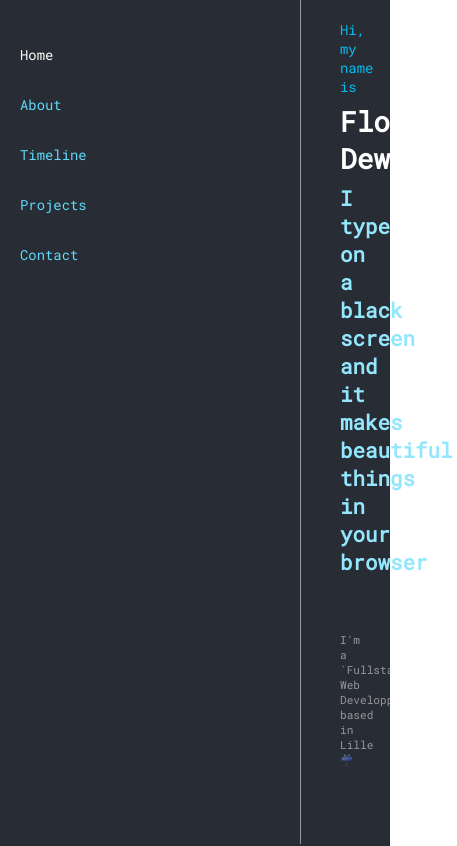
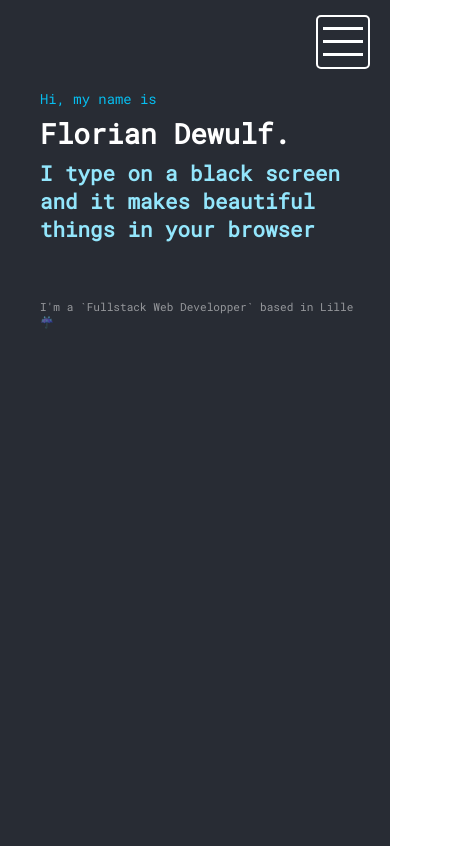
Before and after one commit to Mystilund/resume, a React app: page / in a window 390 px wide. Shown: the top 846 px of the page, 457 px wide, since content can reach past the window. Built offline with nearby package versions, Linux system fonts and the light colour scheme.

Commit message:
Add responsive style

```diff
--- a/src/assets/scss/App.scss
+++ b/src/assets/scss/App.scss
@@ -14,7 +14,7 @@
   }
 
   .page-content {
-    width: calc(100% - 300px);
+    width: $desktopCalc;
 
     .page-container {
       padding: 20px;
@@ -25,3 +25,19 @@
     min-height: 100vh;
   }
 }
+
+@media screen and (max-width: $tabletBreakpoint) {
+  .app .page-content {
+    width: $tabletCalc;
+  }
+}
+
+@media screen and (max-width: $mobileBreakpoint) {
+  .app {
+    display: block;
+
+    .page-content {
+      width: 100%;
+    }
+  }
+}
--- a/src/assets/scss/Navbar.scss
+++ b/src/assets/scss/Navbar.scss
@@ -1,5 +1,5 @@
 .navbar {
-  width: 300px;
+  width: $desktopSize;
   box-sizing: border-box;
 
   ul {
@@ -7,7 +7,7 @@
     top: 0;
     bottom: 0;
     left: 0;
-    width: 300px;
+    width: $desktopSize;
     padding: 30px 0;
     list-style-type: none;
     margin: 0;
@@ -39,3 +39,62 @@
     }
   }
 }
+
+@media screen and (max-width: $tabletBreakpoint) {
+  .navbar, .navbar ul {
+    width: $tabletSize;
+  }
+}
+
+@media screen and (max-width: $mobileBreakpoint) {
+  .navbar {
+    min-height: auto;
+    height: auto;
+    padding-top: 15px;
+    width: 100%;
+    position: relative;
+
+    .burger-menu {
+      width: 50px;
+      height: 50px;
+      border: 2px solid white;
+      border-radius: 5px;
+      margin-left: auto;
+      margin-right: 20px;
+      cursor: pointer;
+
+      .burger-line-top,
+      .burger-line-middle,
+      .burger-line-bottom {
+        margin-top: 10px;
+        width: 40px;
+        margin-left: auto;
+        margin-right: auto;
+        height: 3px;
+        background: white;
+      }
+    }
+
+    .fixed-container {
+      position: absolute;
+      border: 1px solid white;
+      z-index: 3;
+      background: $backgroundColor;
+      top: 65px;
+      bottom: auto;
+      right: 10px;
+      transform: scaleY(0);
+      transform-origin: top;
+      transition: transform 0.26s ease;
+
+      ul {
+        position: relative;
+        padding: 0;
+      }
+    }
+
+    &.active .fixed-container {
+      transform: scaleY(1);
+    }
+  }
+}
--- a/src/assets/scss/pages/About.scss
+++ b/src/assets/scss/pages/About.scss
@@ -68,5 +68,14 @@
       }
     }
   }
+}
 
+@media screen and (max-width: $mobileBreakpoint) {
+  .about-page .skill-block .skill-list .skill-line {
+    display: block;
+
+    .skill-name {
+      display: block;
+    }
+  }
 }
--- a/src/assets/scss/pages/Project.scss
+++ b/src/assets/scss/pages/Project.scss
@@ -46,3 +46,17 @@
     }
   }
 }
+
+@media screen and (max-width: $tabletBreakpoint) {
+  .project-container {
+    .work-block {
+      display: block;
+    }
+    .img-work-block {
+      text-align: center;
+    }
+    .work-description {
+      padding-top: 25px;
+    }
+  }
+}
--- a/src/assets/scss/pages/Timeline.scss
+++ b/src/assets/scss/pages/Timeline.scss
@@ -1,4 +1,5 @@
 // container page work
+$timelineLeftMargin: 200px;
 
 .timeline-block {
   height: 75vh;
@@ -12,7 +13,7 @@
   }
 
   .bubble-container {
-    width: 200px;
+    width: $timelineLeftMargin;
     height: 100%;
     display: flex;
     flex-direction: row;
@@ -112,3 +113,23 @@
     }
   }
 }
+
+@media screen and (max-width: $tabletBreakpoint) {
+  .timeline-block .bubble-container {
+    width: $timelineLeftMargin / 2;
+  }
+}
+
+@media screen and (max-width: $mobileBreakpoint) {
+  .timeline-block .right-side-timeline .timeline-informations {
+    &.expanded {
+      left: 0;
+      width: 200px;
+      top: 30px !important;
+    }
+
+    &:after {
+      display: none;
+    }
+  }
+}
--- a/src/assets/scss/variables.scss
+++ b/src/assets/scss/variables.scss
@@ -2,3 +2,12 @@ $backgroundColor: #282c34;
 $fontColor: #FFF;
 $blueColor: #61dafb;
 $redColor: #CC3333;
+
+$tabletBreakpoint: 1080px;
+$mobileBreakpoint: 780px;
+
+$desktopSize: 300px;
+$tabletSize: 160px;
+
+$desktopCalc: calc(100% - 300px);
+$tabletCalc: calc(100% - 160px);
--- a/src/blocks/Navbar.js
+++ b/src/blocks/Navbar.js
@@ -1,4 +1,4 @@
-import React from 'react'
+import React, { useState } from 'react'
 import { Link } from 'react-router-dom'
 import { useApp } from '../contexts/AppContext'
 import AnimatedText from '../components/AnimatedText'
@@ -12,13 +12,23 @@ import {
 
 const Navbar = () => {
   const { currentRoute } = useApp()
+  const [isBurgerMenuOpened, updateBurgerMenuState] = useState(false)
 
   const activeClass = (route) => {
     return currentRoute === route ? 'active' : ''
   }
 
+  const toggleMobileMenu = () => {
+    updateBurgerMenuState(!isBurgerMenuOpened)
+  }
+
   return (
-    <nav className="navbar">
+    <nav className={`navbar ${isBurgerMenuOpened ? 'active' : ''}`}>
+      <div className="burger-menu" onClick={toggleMobileMenu}>
+        <div className="burger-line-top"></div>
+        <div className="burger-line-middle"></div>
+        <div className="burger-line-bottom"></div>
+      </div>
       <div className="fixed-container">
         <ul>
           <li className={activeClass(HOME_ROUTE)}>
```
